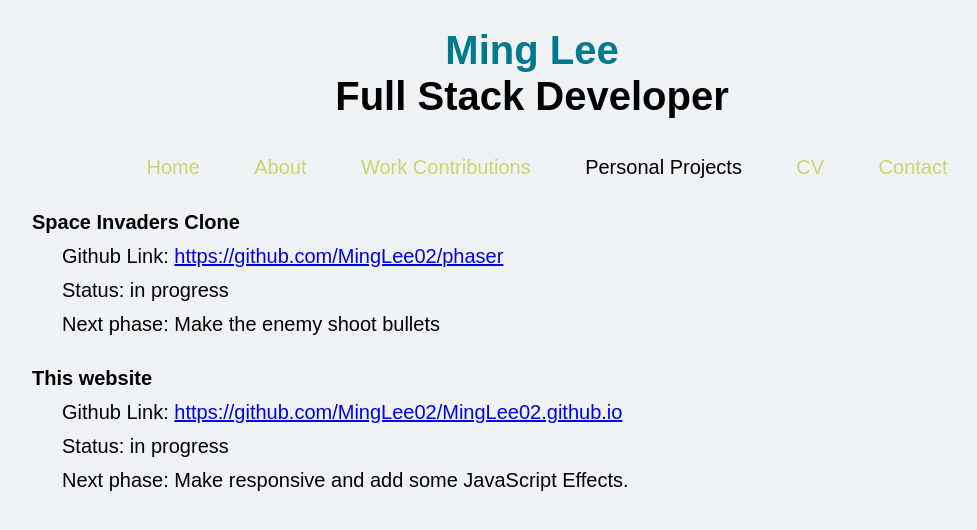
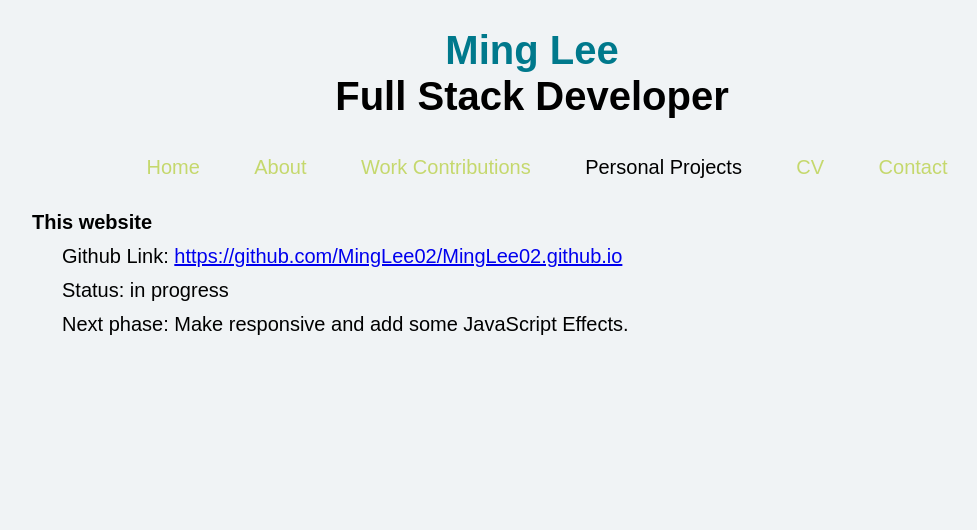
Before and after one commit to MingLee02/MingLee02.github.io, a Jekyll site: the page built from personal/index.md, in a window 1280 px wide. Shown: the top 530 px of the page, without its empty margins (108-1085 px from the left). Built offline with Jekyll 4.4.1, drawn with Linux system fonts in a browser that asks for light colours.

Commit message:
Remove Space invaders clone.

```diff
--- a/personal/index.md
+++ b/personal/index.md
@@ -3,17 +3,6 @@ layout: main
 bodyid: personal
 title: My personal projects.
 ---
-
-<strong>Space Invaders Clone</strong>
-<!-- <ul class="skill-list">
-	<li>Javascript</li>
-	<li>Phaser</li>
-</ul> -->
-<div class="project-description">
-	<p>Github Link: <a href="https://github.com/MingLee02/phaser">https://github.com/MingLee02/phaser</a></p>
-	<p>Status: in progress</p>
-	<p>Next phase: Make the enemy shoot bullets</p>
-</div>
 
 <strong>This website</strong>
 <!-- <ul class="skill-list">
```
